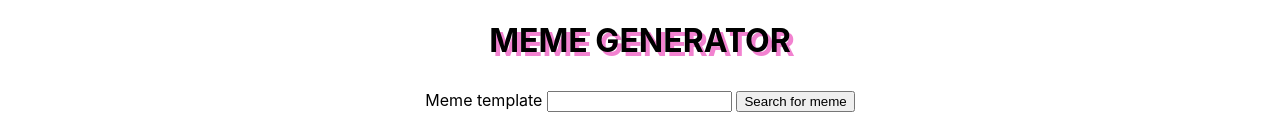
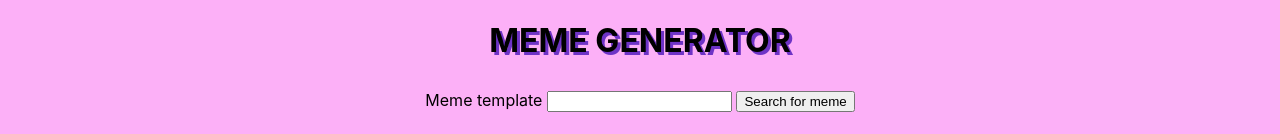
Before and after one commit to jae-kat/react-meme-generator, a React (Create React App) app: page / in a window 1280 px wide. Shown: the top 134 px of the page. Built offline with nearby package versions, Linux system fonts and the light colour scheme; no server answers; the HTML template or start-up script is replaced by a standard one.

Commit message:
Change colors

```diff
--- a/src/App.css
+++ b/src/App.css
@@ -1,3 +1,7 @@
+body {
+  background-color: #fcb0f7;
+}
+
 .contentBox {
   display: flex;
   flex-flow: column;
@@ -18,7 +22,7 @@
 
 h1 {
   text-transform: uppercase;
-  text-shadow: 4px 4px #f282d0;
+  text-shadow: 3px 3px #6e33c6;
 }
 
 p {
--- a/src/Download.js
+++ b/src/Download.js
@@ -9,7 +9,7 @@ const Button = styled.button`
   border-radius: 10px;
   box-shadow: 5px 5px;
   &:hover {
-    background-color: #efb46b;
+    background-color: #3327a3;
   }
 `;
 
```
